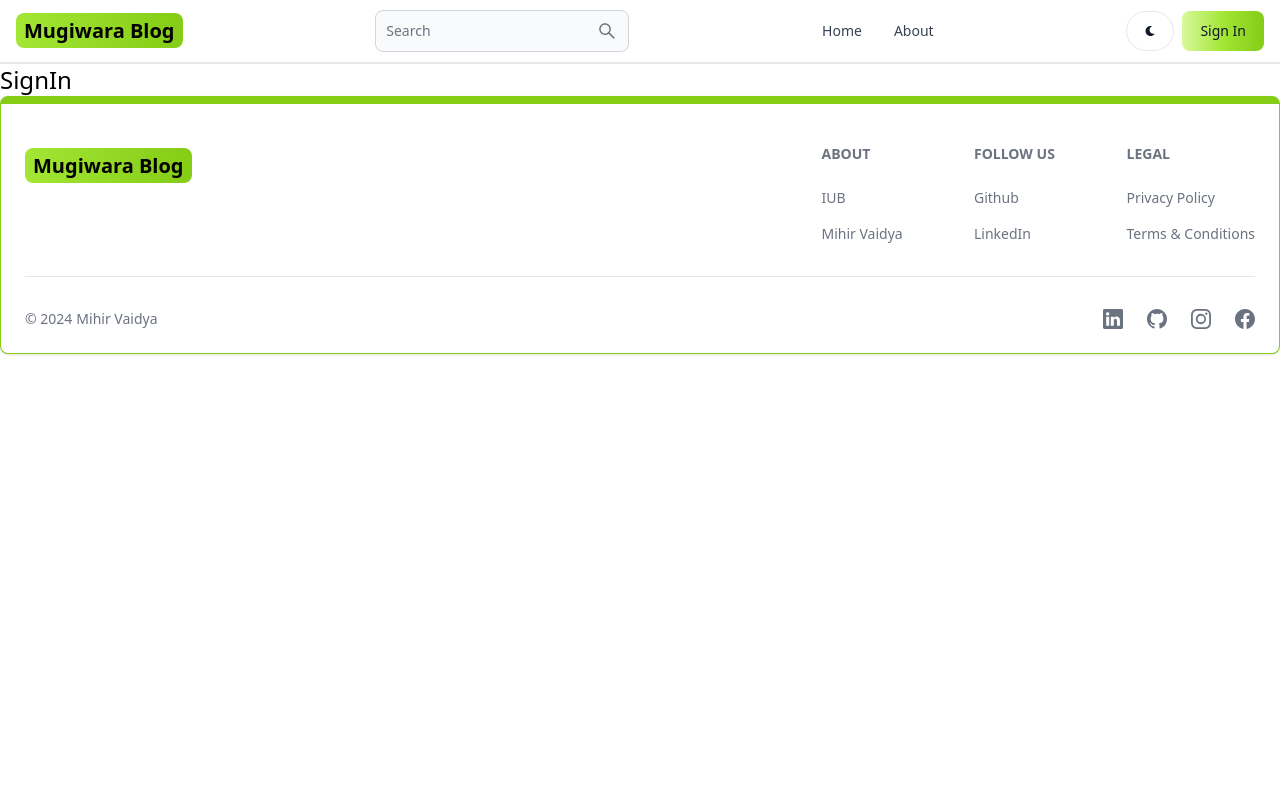
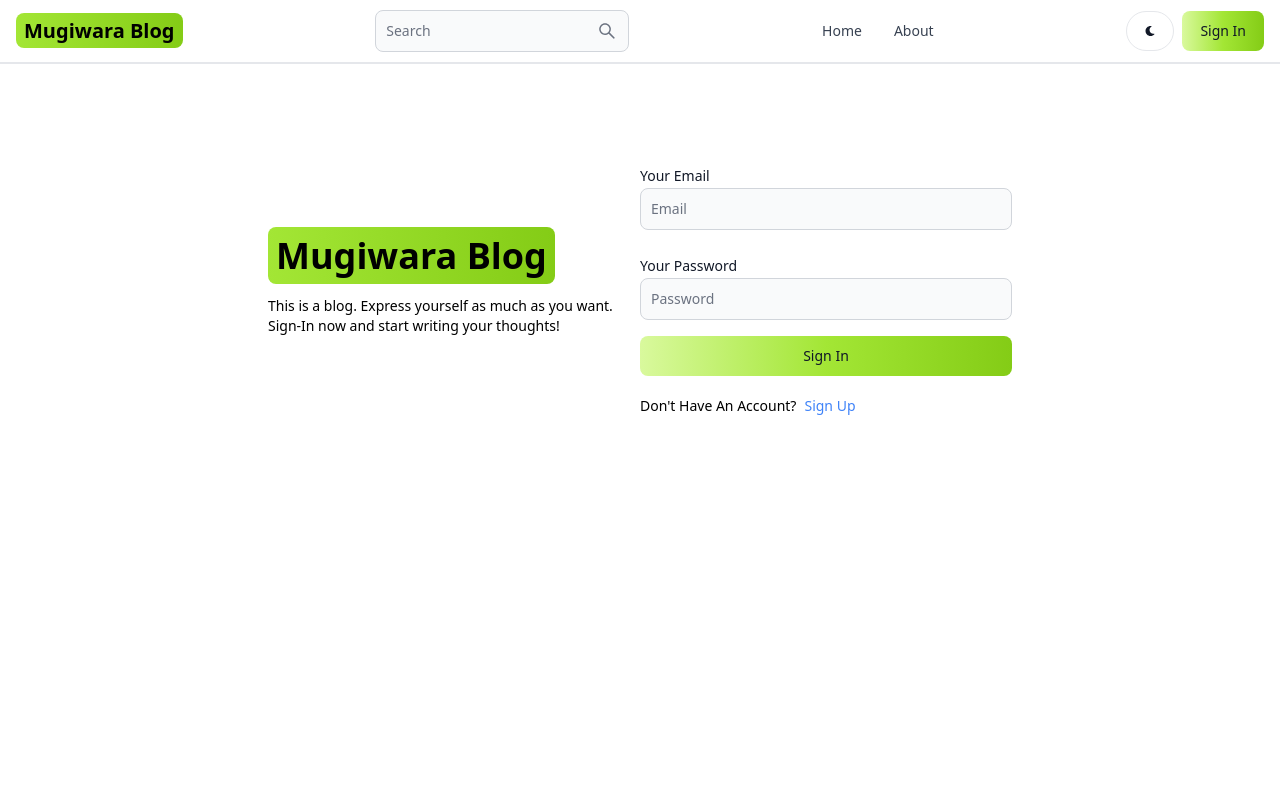
Before and after one commit to mihirvaidya221998/Blog-MERN, a React (Vite) app in the folder blog_client/: page /sign-in in a window 1280 px wide. Shown: the top 800 px of the page. Built offline with nearby package versions, Linux system fonts and the light colour scheme.

Commit message:
Worked on the Front-End of the SignIn page

```diff
--- a/blog_client/src/pages/SignIn.jsx
+++ b/blog_client/src/pages/SignIn.jsx
@@ -1,9 +1,92 @@
-import React from 'react'
+import React, { useState } from 'react'
+import { Link, useNavigate } from 'react-router-dom'
+import { Label, TextInput, Button, Alert, Spinner } from 'flowbite-react'
 
 export default function SignIn() {
+  const [formData, setFormData] = useState({});
+  const [errorMessage, setErrorMessage] = useState(null);
+  const [loading, setLoading] = useState(false);
+  const navigate = useNavigate();
+  // Handling the inputs in the form
+  const handleChange = (e) =>{
+    setFormData({...formData, [e.target.id]: e.target.value.trim()});
+  };
+
+  //Handling the submition of the form
+  const handleSubmit = async(e) =>{
+    e.preventDefault();
+    if( !formData.email || !formData.password){
+      return setErrorMessage('Please enter all the fields!');
+    }
+    try {
+      setLoading(true);
+      setErrorMessage(null);
+      const res = await fetch('/api/auth/signin', {
+        method: 'POST',
+        headers: {'Content-Type': 'application/json'},
+        body: JSON.stringify(formData)
+      });
+      const data = await res.json();
+      if (data.success === false){
+        return setErrorMessage(data.message);
+      }
+      setLoading(false);
+      if(res.ok){
+        navigate('/');
+      }
+    } catch (error) {
+      setErrorMessage(error.message);
+      setLoading(false);
+    }
+  }
+
   return (
-    <div>
-      SignIn
+    <div className='min-h-screen mt-20'>
+      <div className='flex p-3 max-w-3xl mx-auto flex-col md:flex-row md:items-center'>
+        {/* Left Div */}
+        <div className='flex-1'>
+
+          <Link to='/' className='font-bold dark:text-white text-4xl'>
+                <span className='px-2 py-1 bg-gradient-to-r from-lime-400 to-lime-500 rounded-lg text-black'>Mugiwara Blog</span>
+          </Link>
+          <p className='text-sm mt-5'>This is a blog. Express yourself as much as you want. Sign-In now and start writing your thoughts!</p>
+        </div>
+        {/* Right Div */}
+        <div className='flex-1'>
+          <form className='flex flex-col gap-4' onSubmit={handleSubmit}>
+
+            <div className=''>
+              <Label value='Your Email'></Label>
+              <TextInput type='email' placeholder='Email' id='email' onChange={handleChange}/>
+            </div>
+            <div className=''>
+              <Label value='Your Password'></Label>
+              <TextInput type='password' placeholder='Password' id='password' onChange={handleChange}/>
+            </div>
+            <Button gradientMonochrome="lime" type='submit' disabled={loading}>
+              {
+              loading? (
+                <>
+                  <Spinner size='sm'/>
+                  <span className='pl-3'>Loading...</span>
+                </>
+
+              ) : 'Sign In' }
+              </Button>
+          </form>
+          <div className='flex gap-2 text-sm mt-5'>
+            <span>Don't Have An Account?</span>
+            <Link to='/sign-up' className='text-blue-500'>Sign Up</Link>
+          </div>
+          {
+            errorMessage && (
+              <Alert className='mt-5' color='failure'>
+                {errorMessage}
+              </Alert>
+            )
+          }
+        </div>
+      </div>
     </div>
   )
 }
```
